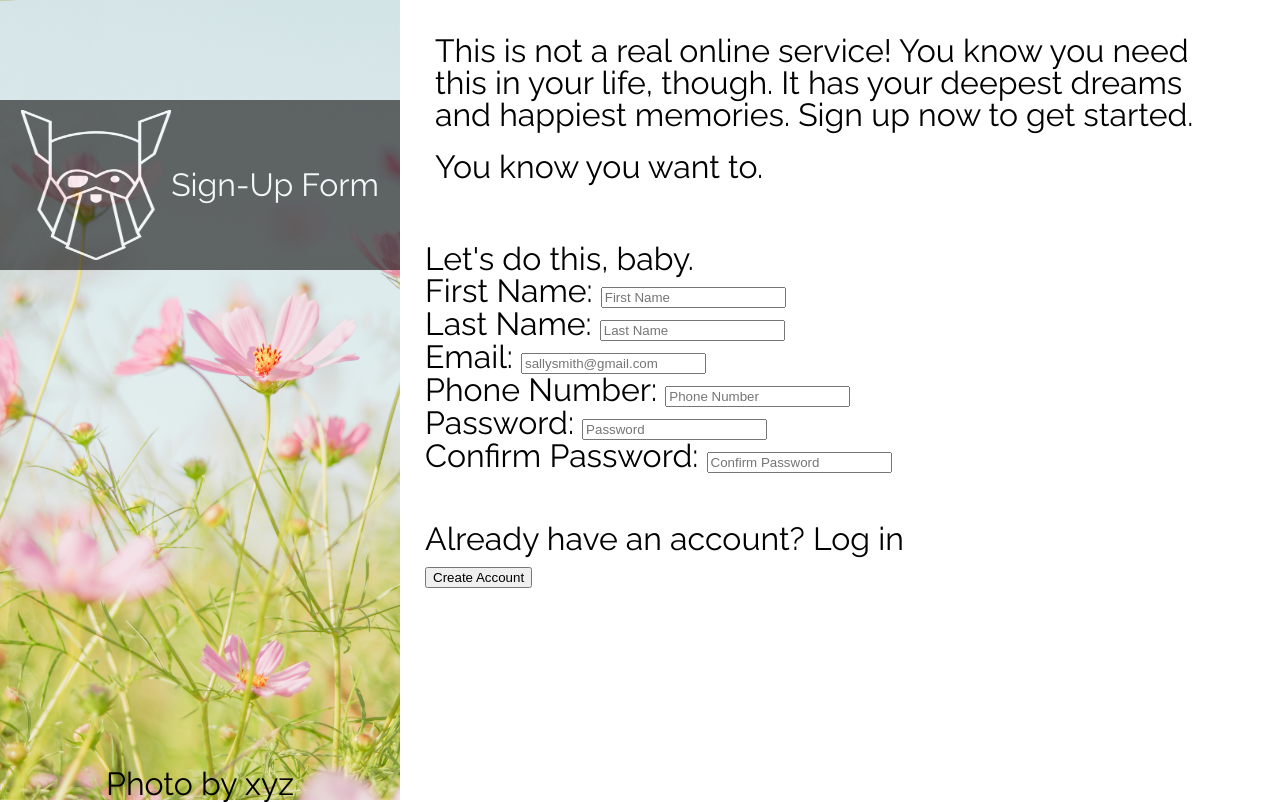
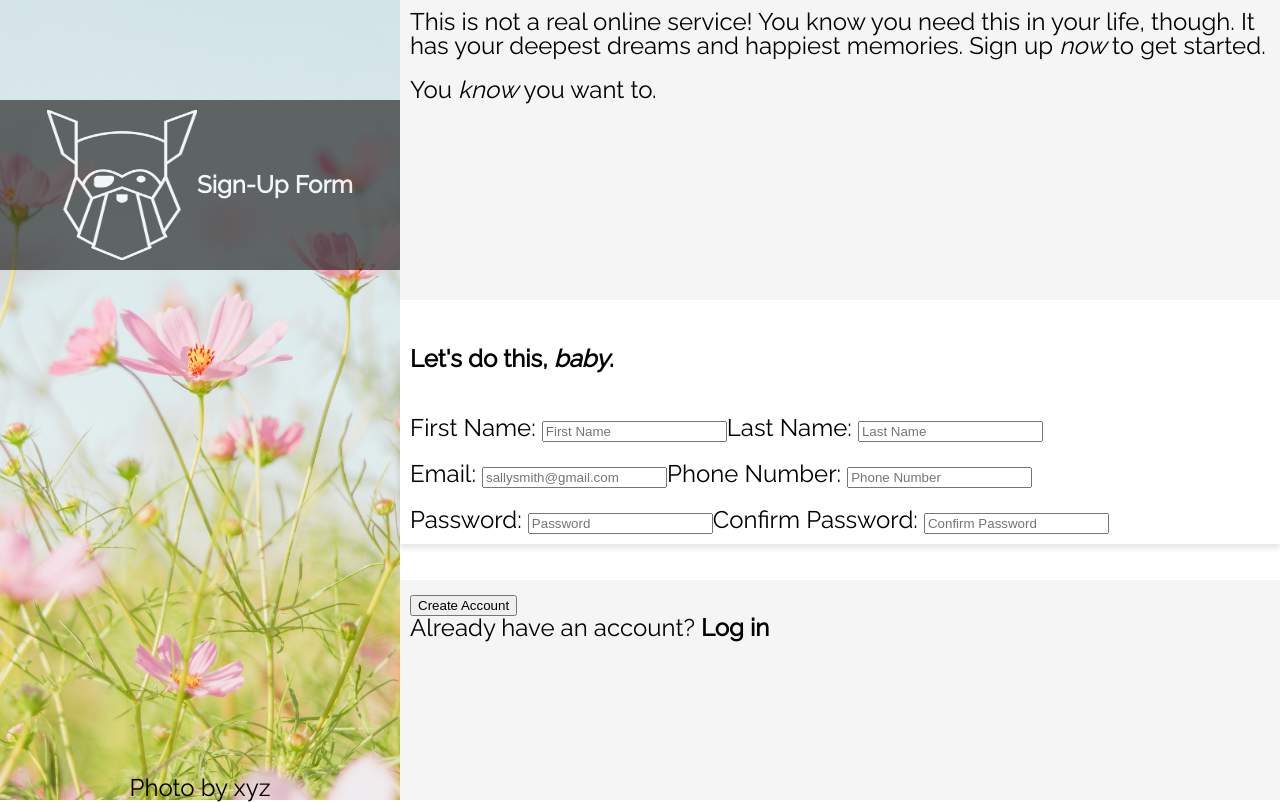
Before and after one commit to angieepaynee/Sign-up_Form, a plain HTML site: page index.html in a window 1280 px wide. Drawn offline with Linux system fonts and the light colour scheme.

Commit message:
Arranged form on the right side of the page.

```diff
--- a/index.html
+++ b/index.html
@@ -67,9 +67,9 @@
                 </div>
             </div>
             <div class="end-form">
+                <button class="footer"  type="submit">Create Account</button>
                 <p class="account">Already have an account?
-                    Log in</p>
-                <button class="footer"  type="submit">Create Account</button>
+                    <strong>Log in</strong></p>
             </div>
         </div>
     </div>
--- a/stylesheet.css
+++ b/stylesheet.css
@@ -15,7 +15,7 @@ time, mark, audio, video {
 	padding: 0;
 	border: 0;
 	font-size: 100%;
-	font: inherit;
+	/* font: inherit; */
 	vertical-align: baseline;
 }
 /* HTML5 display-role reset for older browsers */
@@ -47,14 +47,11 @@ table {
 
 }
 
-#pink-flowers {
-	height: 700px;
-}
-
 body {
 	font-family: 'Raleway', sans-serif;
-    font-size: 2rem;
+    font-size: 1.5rem;
 	box-sizing: border-box;
+	min-height: 100vh;
 }
 .container {
     display: flex;
@@ -67,6 +64,8 @@ body {
     justify-content: space-between;
     align-items: center;
     background-size: cover;
+	background-repeat: no-repeat;
+    background-position: center;
     height: 100vh;
     min-height: 703px;
     flex: 1;
@@ -99,11 +98,14 @@ h1 {
 .form-section {
 	display: flex;
 	flex-direction: column;
-
+	margin: 0px;
+	padding: 0px;
+	justify-content: space-between;
 }
 
 .heading {
-	margin: 25px;
+	background: whitesmoke;
+	height: 300px;
 }
 
 .heading > p {
@@ -113,11 +115,25 @@ h1 {
 .middle-form {
 	display: flex;
 	flex-direction: column;
-	margin: 25px;
+	box-shadow: 0px 4px 6px rgba(0, 0, 0, 0.1);
+}
+
+.row1,
+.row2,
+.row3 {
+	display: flex;
+	padding: 10px;
+	flex-direction: row;
+}
+
+h2 {
+	margin-bottom: 25px;
+	padding: 10px;
 }
 
 .end-form {
-	/* display: flex;
-	flex-direction: column; */
-	margin: 25px;
+	background: whitesmoke;
+	margin: 0px;
+	padding: 10px;
+	height: 200px;
 }
```
